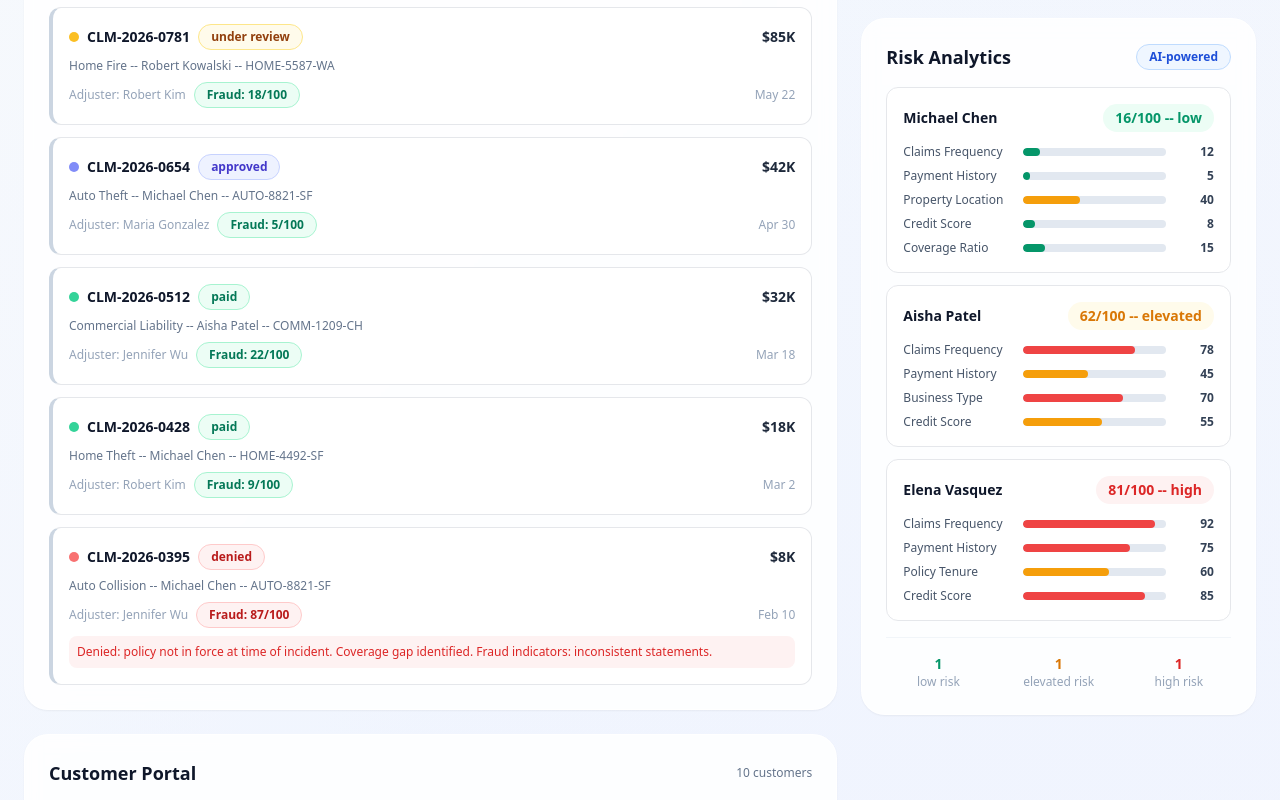
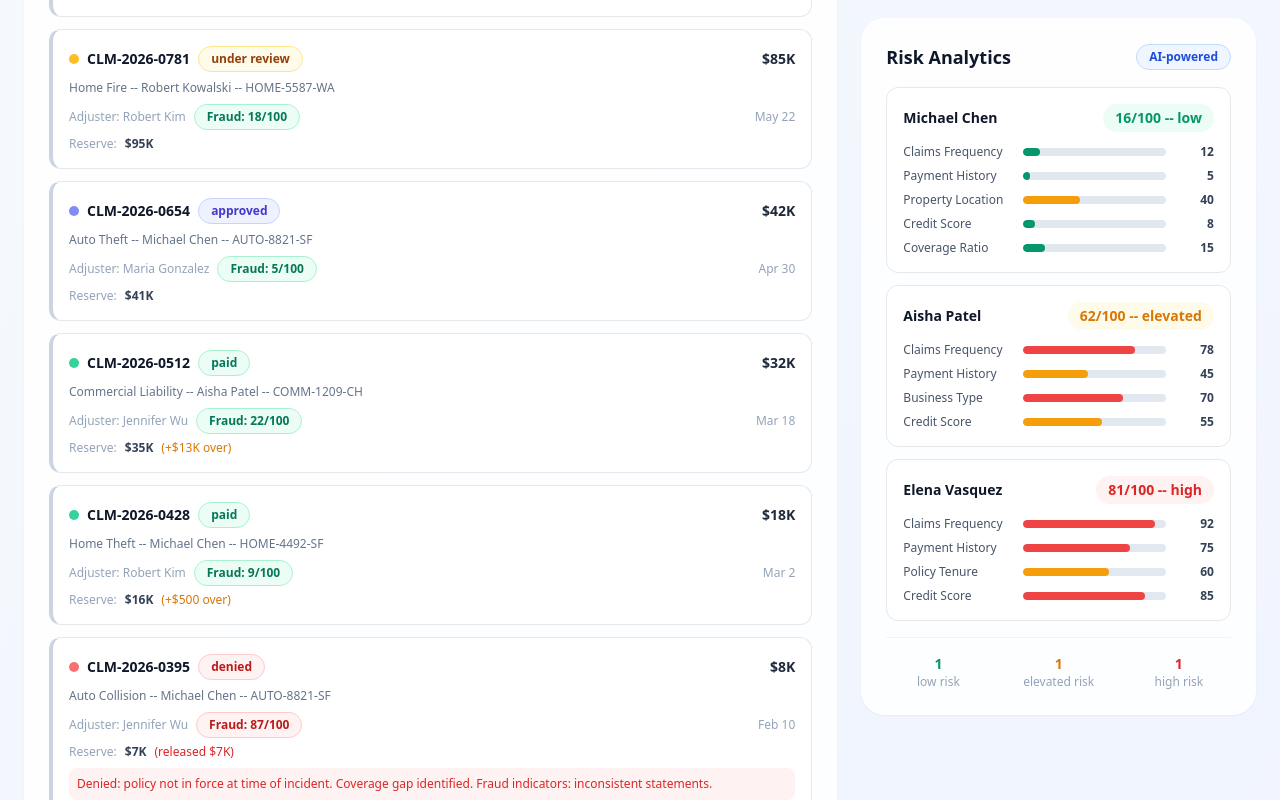
Before and after one commit to tensorgarden/insurtech-ai-platform, a Next.js app: page / in a window 1280 px wide. Shown: the part 1120-1920 px from the top of the page. Built offline with nearby package versions, Linux system fonts and the light colour scheme.

Commit message:
Add claim reserve tracking with adequacy validation

```diff
--- a/src/app/page.tsx
+++ b/src/app/page.tsx
@@ -319,6 +319,37 @@ function ClaimCard({ claim }: { claim: Claim }) {
           })}
         </span>
       </div>
+      {claim.reserveAmount > 0 && (
+        <div className="mt-1.5 flex items-center gap-2 text-xs">
+          <span className="text-slate-400">Reserve:</span>
+          <span className="font-semibold text-slate-700">
+            {formatCurrency(claim.reserveAmount)}
+          </span>
+          {claim.status === "paid" && claim.payoutAmount > 0 && (
+            <span
+              className={
+                claim.reserveAmount > claim.payoutAmount
+                  ? "text-amber-600"
+                  : claim.reserveAmount < claim.payoutAmount
+                    ? "text-red-600"
+                    : "text-emerald-600"
+              }
+            >
+              ({claim.reserveAmount > claim.payoutAmount
+                ? `+${formatCurrency(claim.reserveAmount - claim.payoutAmount)} over`
+                : claim.reserveAmount < claim.payoutAmount
+                  ? `-${formatCurrency(claim.payoutAmount - claim.reserveAmount)} under`
+                  : "accurate"}
+              )
+            </span>
+          )}
+          {claim.status === "denied" && (
+            <span className="text-red-600">
+              (released {formatCurrency(claim.reserveAmount)})
+            </span>
+          )}
+        </div>
+      )}
       {claim.status === "denied" && (
         <p className="mt-2 text-xs text-red-600 bg-red-50 rounded-lg p-2">{claim.notes}</p>
       )}
--- a/src/lib/demo-data.ts
+++ b/src/lib/demo-data.ts
@@ -305,6 +305,7 @@ export const demoClaims: Claim[] = [
     amount: 12500,
     deductibleApplied: 500,
     payoutAmount: 0,
+    reserveAmount: 12000,
     filedDate: "2026-06-08T09:15:00Z",
     lastUpdated: "2026-06-08T09:15:00Z",
     fnolChannel: "mobile_app",
@@ -323,6 +324,7 @@ export const demoClaims: Claim[] = [
     amount: 85000,
     deductibleApplied: 5000,
     payoutAmount: 0,
+    reserveAmount: 95000,
     filedDate: "2026-05-22T14:30:00Z",
     lastUpdated: "2026-06-07T11:00:00Z",
     fnolChannel: "agent_portal",
@@ -341,6 +343,7 @@ export const demoClaims: Claim[] = [
     amount: 42000,
     deductibleApplied: 1000,
     payoutAmount: 41000,
+    reserveAmount: 41000,
     filedDate: "2026-04-30T08:00:00Z",
     lastUpdated: "2026-06-01T16:30:00Z",
     fnolChannel: "web_form",
@@ -359,6 +362,7 @@ export const demoClaims: Claim[] = [
     amount: 32000,
     deductibleApplied: 10000,
     payoutAmount: 22000,
+    reserveAmount: 35000,
     filedDate: "2026-03-18T10:45:00Z",
     lastUpdated: "2026-05-10T14:00:00Z",
     fnolChannel: "call_center",
@@ -377,6 +381,7 @@ export const demoClaims: Claim[] = [
     amount: 18000,
     deductibleApplied: 2500,
     payoutAmount: 15500,
+    reserveAmount: 16000,
     filedDate: "2026-03-02T20:00:00Z",
     lastUpdated: "2026-04-15T09:30:00Z",
     fnolChannel: "mobile_app",
@@ -395,6 +400,7 @@ export const demoClaims: Claim[] = [
     amount: 7800,
     deductibleApplied: 1000,
     payoutAmount: 0,
+    reserveAmount: 7300,
     filedDate: "2026-02-10T07:30:00Z",
     lastUpdated: "2026-03-01T12:00:00Z",
     fnolChannel: "call_center",
--- a/src/lib/types.ts
+++ b/src/lib/types.ts
@@ -41,6 +41,7 @@ export interface Claim {
   amount: number;
   deductibleApplied: number;
   payoutAmount: number;
+  reserveAmount: number;
   filedDate: string;
   lastUpdated: string;
   fnolChannel: FnolChannel;
```
Also changed, not shown: 1 other file (tests, documents, lock files or other folders).
